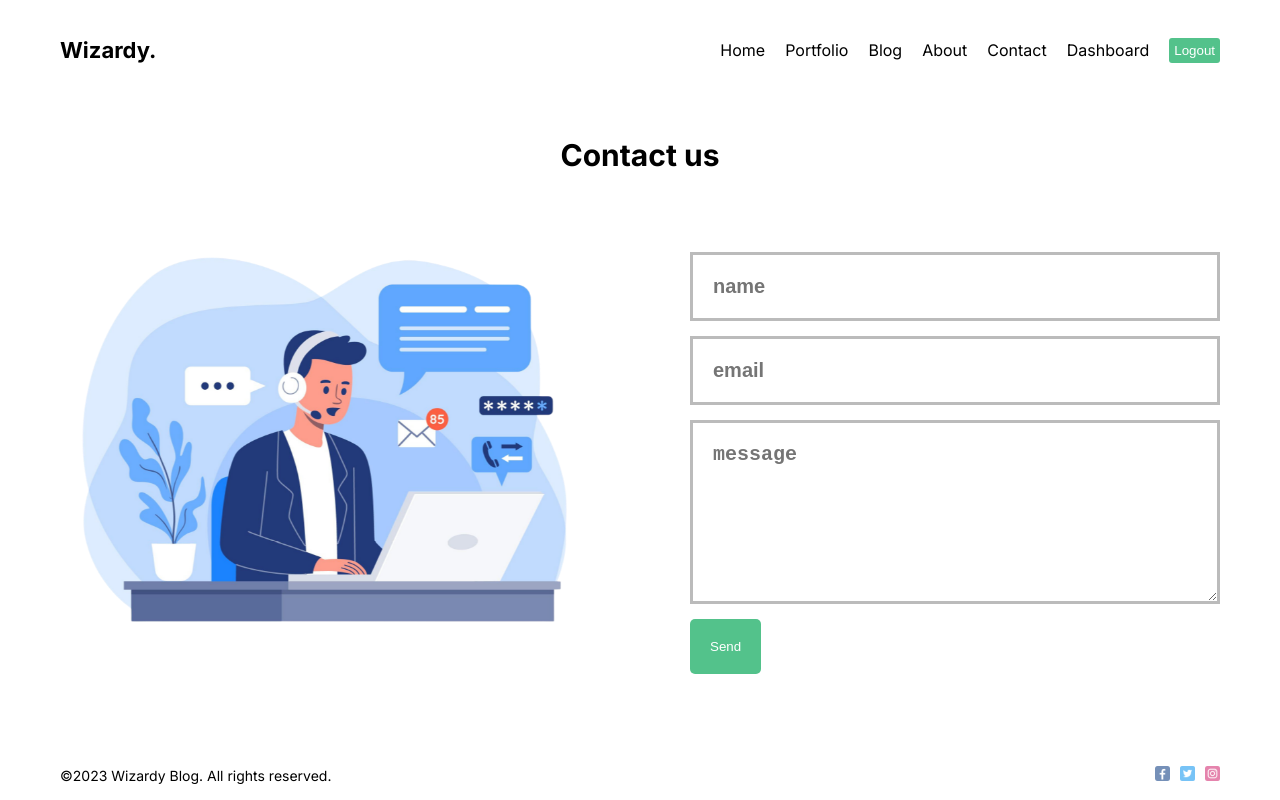
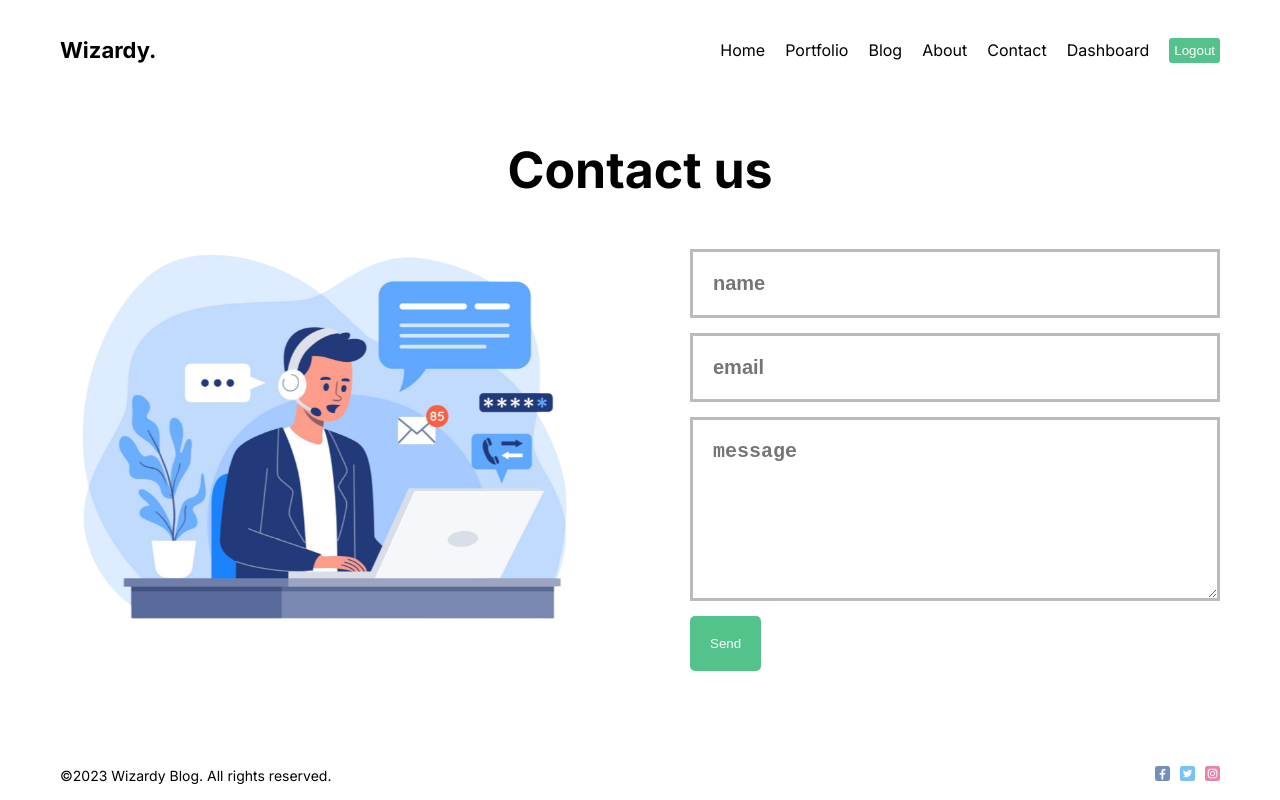
Before and after one commit to ElazzouziHassan/NEXTJS-BLOG-APP, a Next.js app: page /contact in a window 1280 px wide. Built offline with nearby package versions, Linux system fonts and the light colour scheme.

Commit message:
updates on contact page module style

```diff
--- a/src/app/contact/page.module.css
+++ b/src/app/contact/page.module.css
@@ -2,8 +2,8 @@
 }
 
 .title {
-  font-size: 30px;
-  margin-bottom: 40px;
+  font-size: 50px;
+  margin-bottom: 10px;
   text-align: center;
 }
 
```
